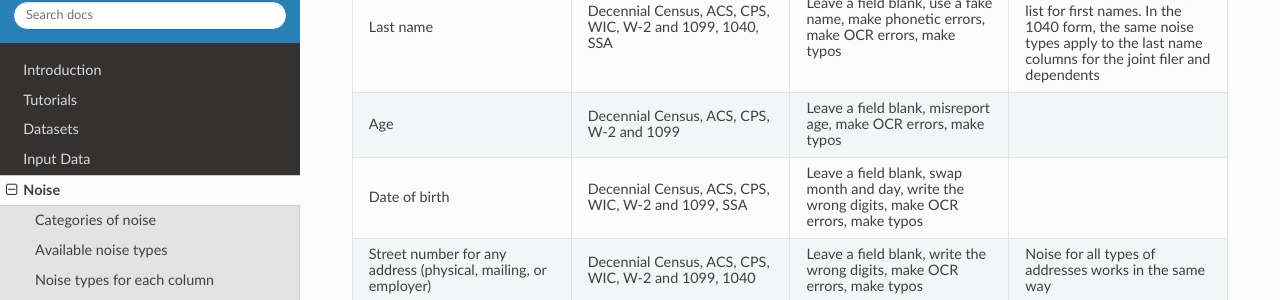
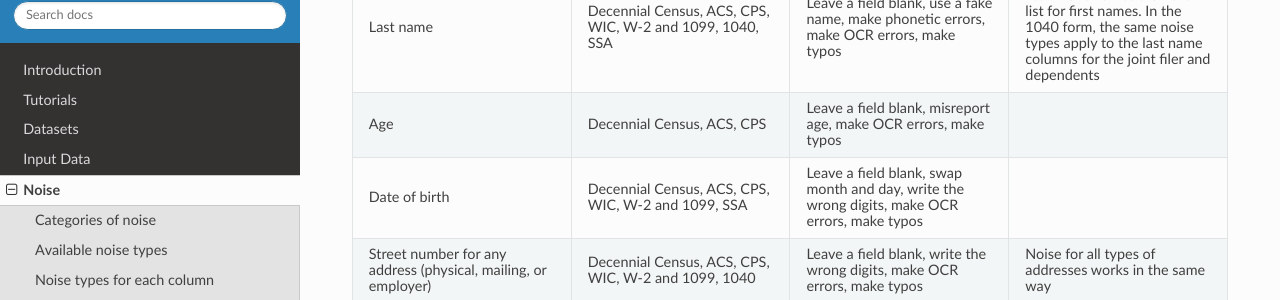
Before and after one commit to ihmeuw/pseudopeople, a Sphinx documentation site: the page built from docs/source/noise/index.rst, in a window 1280 px wide and 900 px high, scrolled down 2105 px. Shown: the part 151-451 px from the top of the window. Built offline with Sphinx 7.4.7 and the Read the Docs theme 2.0.0, drawn with Linux system fonts in a browser that asks for light colours.

Commit message:
Remove tax datasets from noised age column

```diff
--- a/docs/source/input_data/index.rst
+++ b/docs/source/input_data/index.rst
@@ -6,7 +6,7 @@ Input Data
 
 pseudopeople leverages the power of the `Vivarium
 <https://vivarium.readthedocs.io/en/latest/>`_ microsimulation platform to
-incorporate real, publicly accessible data about the US population. The input
+imitate real, publicly accessible data about the US population. The input
 data for pseudopeople is the output of a Vivarium simulation and must be in a
 specific format for the :ref:`dataset generation functions
 <dataset_generation_functions>` to work. There are currently three collections
--- a/docs/source/noise/index.rst
+++ b/docs/source/noise/index.rst
@@ -130,7 +130,7 @@ Noise types for each column
     - Leave a field blank, use a fake name, make phonetic errors, make OCR errors, make typos
     - Last names use a different list of fake names than the list for first names. In the 1040 form, the same noise types apply to the last name columns for the joint filer and dependents
   * - Age
-    - Decennial Census, ACS, CPS, W-2 and 1099
+    - Decennial Census, ACS, CPS
     - Leave a field blank, misreport age, make OCR errors, make typos
     -
   * - Date of birth
```
